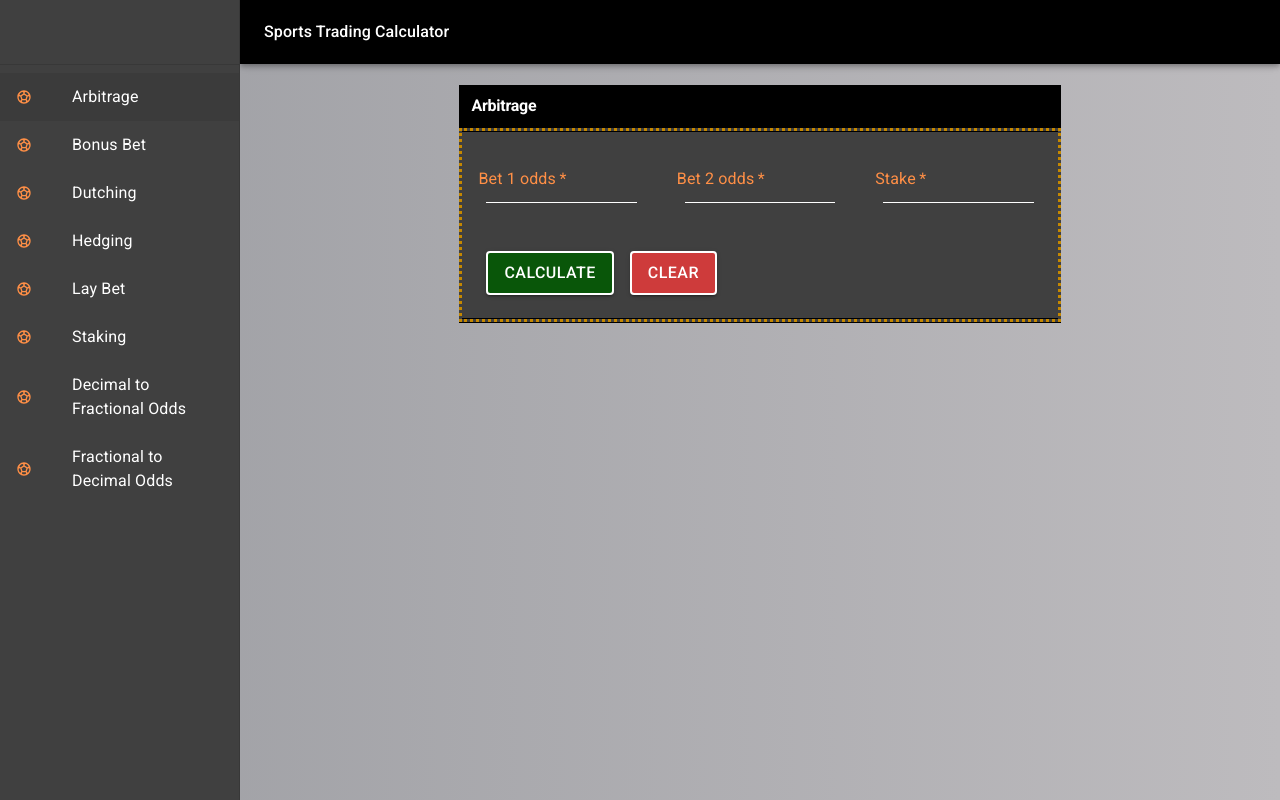
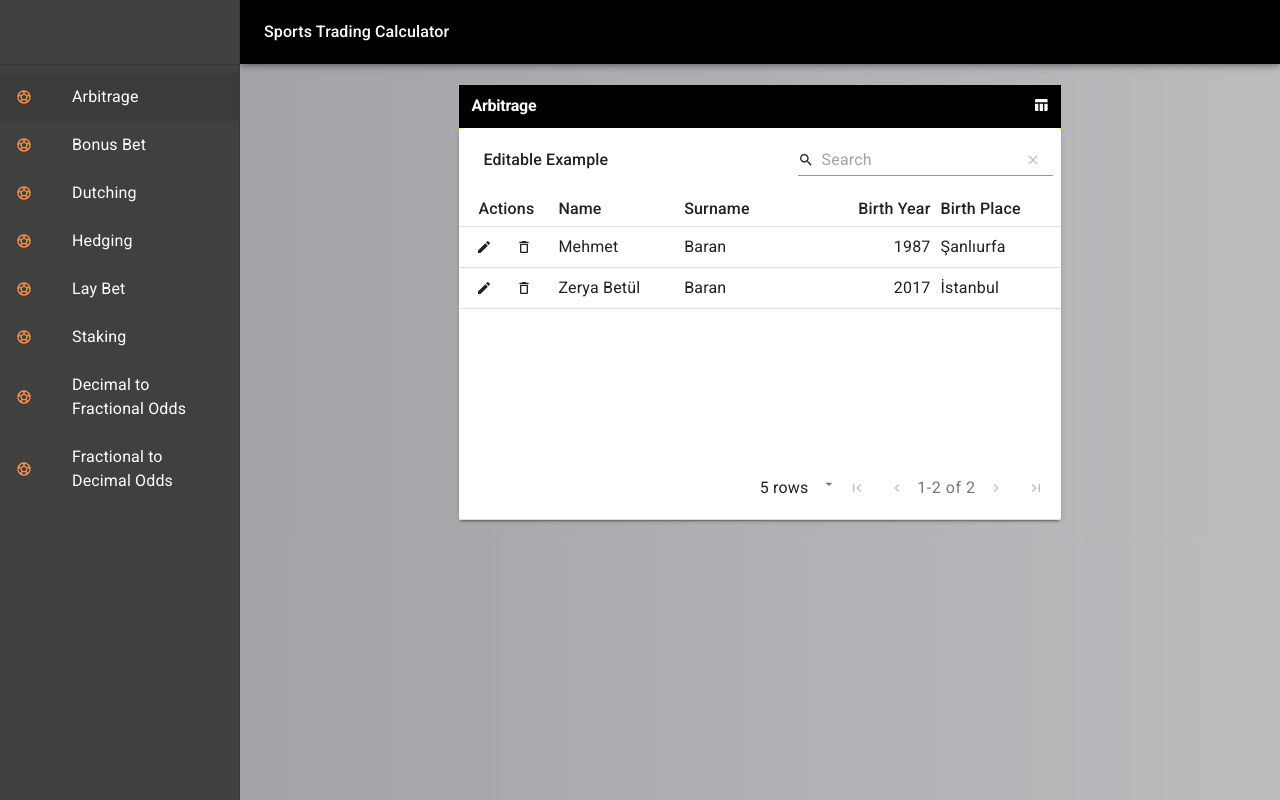
Before and after one commit to focus1691/sports-betting-calculators, a React (Create React App) app: page / in a window 1280 px wide. Built offline with nearby package versions, Linux system fonts and the light colour scheme.

Commit message:
Table icons and table for results

```diff
--- a/package.json
+++ b/package.json
@@ -12,6 +12,7 @@
     "@testing-library/user-event": "^7.2.1",
     "babel-jest": "^24.9.0",
     "camelcase": "^5.3.1",
+    "material-table": "^1.57.2",
     "react": "^16.12.0",
     "react-cookie": "^4.0.3",
     "react-dom": "^16.12.0",
--- a/src/components/calculators/BonusBet.js
+++ b/src/components/calculators/BonusBet.js
@@ -4,6 +4,8 @@ import Button from "@material-ui/core/Button";
 import Typography from "@material-ui/core/Typography";
 import TextField from "@material-ui/core/TextField";
 import Grid from "@material-ui/core/Grid";
+import IconButton from '@material-ui/core/IconButton';
+import TableChartIcon from '@material-ui/icons/TableChart';
 import calculatorStyle from "../../jss/calculator";
 import { isValidInput, isInputsValid } from "../../utils/sanitiser/NumberSanitiser";
 import { calculateBonusBet } from "../../utils/calculators/BonusBet";
@@ -64,7 +66,15 @@ export default function BonusBet() {
 		<div className={classes.root}>
 			<Grid container spacing={3}>
 				<Grid item xs={12} className={classes.title}>
-					<Typography variant="h1">Bonus Bet</Typography>
+					<Typography variant="h1">Bonus Bet
+						<IconButton
+							color="inherit"
+							aria-label="open drawer"
+							edge="start"
+						>
+							<TableChartIcon />
+						</IconButton>
+					</Typography>
 				</Grid>
 				<Grid container className={classes.container}>
 					<Grid item xs={2}>
--- a/src/components/calculators/Dutching.js
+++ b/src/components/calculators/Dutching.js
@@ -4,6 +4,8 @@ import Button from "@material-ui/core/Button";
 import Typography from "@material-ui/core/Typography";
 import TextField from "@material-ui/core/TextField";
 import Grid from "@material-ui/core/Grid";
+import IconButton from '@material-ui/core/IconButton';
+import TableChartIcon from '@material-ui/icons/TableChart';
 import { initialState, reducer } from "../../reducers/dutchingReducer";
 import { isValidInput, isOneInputValid, isValidInputStrict } from "../../utils/sanitiser/NumberSanitiser";
 import { calculateDutching, calculateProfit } from "../../utils/calculators/Dutching";
@@ -70,8 +72,16 @@ export default function Dutching() {
 	return (
 		<div className={classes.root}>
 			<Grid container spacing={3}>
-				<Grid item xs={12} className={classes.title}>
-					<Typography variant="h1">Dutching</Typography>
+			<Grid item xs={12} className={classes.title}>
+					<Typography variant="h1">Dutching
+						<IconButton
+							color="inherit"
+							aria-label="open drawer"
+							edge="start"
+						>
+							<TableChartIcon />
+						</IconButton>
+					</Typography>
 				</Grid>
 				<Grid container className={classes.container}>
 					<Grid item xs={2}>
--- a/src/components/calculators/Hedging.js
+++ b/src/components/calculators/Hedging.js
@@ -4,6 +4,8 @@ import Button from "@material-ui/core/Button";
 import Typography from "@material-ui/core/Typography";
 import TextField from "@material-ui/core/TextField";
 import Grid from "@material-ui/core/Grid";
+import IconButton from '@material-ui/core/IconButton';
+import TableChartIcon from '@material-ui/icons/TableChart';
 import { reducer, initialState } from "../../reducers/hedgingReducer";
 import { calculateHedge } from "../../utils/calculators/Hedging";
 import { isValidInput, isInputsValid } from "../../utils/sanitiser/NumberSanitiser";
@@ -68,7 +70,15 @@ export default function Hedging() {
 		<div className={classes.root}>
 			<Grid container spacing={3}>
 				<Grid item xs={12} className={classes.title}>
-					<Typography variant="h1">Hedging</Typography>
+					<Typography variant="h1">Hedging
+						<IconButton
+							color="inherit"
+							aria-label="open drawer"
+							edge="start"
+						>
+							<TableChartIcon />
+						</IconButton>
+					</Typography>
 				</Grid>
 				<Grid container className={classes.container}>
 					<Grid item xs={3}>
--- a/src/components/calculators/Lay.js
+++ b/src/components/calculators/Lay.js
@@ -4,10 +4,12 @@ import Button from "@material-ui/core/Button";
 import Typography from "@material-ui/core/Typography";
 import Divider from "@material-ui/core/Divider";
 import TextField from "@material-ui/core/TextField";
+import Select from '@material-ui/core/Select';
+import { Paper } from "@material-ui/core";
 import Grid from "@material-ui/core/Grid";
-import Select from '@material-ui/core/Select';
+import IconButton from '@material-ui/core/IconButton';
+import TableChartIcon from '@material-ui/icons/TableChart';
 import { reducer, initialState } from "../../reducers/layReducer";
-import { Paper } from "@material-ui/core";
 import { getStandardLayStake, getStandardLiability, getStandardOverAllPositionIfWin, getStandardOverAllPositionIfLoss } from "../../utils/calculators/LayBet/standard";
 import { getOverlayStake, getOverlayLiability, getOverlayOverAllPositionIfWin, getOverlayOverAllPositionIfLoss } from "../../utils/calculators/LayBet/over";
 import { getUnderlayStake, getUnderlayLiability, getUnderlayOverAllPositionIfWin, getUnderlayOverAllPositionIfLoss } from "../../utils/calculators/LayBet/under";
@@ -77,7 +79,15 @@ export default function Lay() {
 		<div className={classes.root}>
 			<Grid container spacing={3}>
 				<Grid item xs={12} className={classes.title}>
-					<Typography variant="h1">Lay</Typography>
+					<Typography variant="h1">Lay
+						<IconButton
+							color="inherit"
+							aria-label="open drawer"
+							edge="start"
+						>
+							<TableChartIcon />
+						</IconButton>
+					</Typography>
 				</Grid>
 				<Grid container className={classes.container}>
 					<Grid item xs={12} className={classes.selectContainer}>
--- /dev/null
+++ b/src/components/calculators/arbitrage/ArbTable.js
@@ -0,0 +1,107 @@
+import React, { forwardRef } from "react";
+import { makeStyles } from "@material-ui/core/styles";
+import MaterialTable from 'material-table';
+import tableStyle from "../../../jss/Table";
+import AddBox from '@material-ui/icons/AddBox';
+import ArrowDownward from '@material-ui/icons/ArrowDownward';
+import Check from '@material-ui/icons/Check';
+import ChevronLeft from '@material-ui/icons/ChevronLeft';
+import ChevronRight from '@material-ui/icons/ChevronRight';
+import Clear from '@material-ui/icons/Clear';
+import DeleteOutline from '@material-ui/icons/DeleteOutline';
+import Edit from '@material-ui/icons/Edit';
+import FilterList from '@material-ui/icons/FilterList';
+import FirstPage from '@material-ui/icons/FirstPage';
+import LastPage from '@material-ui/icons/LastPage';
+import Remove from '@material-ui/icons/Remove';
+import SaveAlt from '@material-ui/icons/SaveAlt';
+import Search from '@material-ui/icons/Search';
+import ViewColumn from '@material-ui/icons/ViewColumn';
+
+const useStyles = makeStyles(theme => ({
+	...tableStyle(theme)
+}));
+
+const ArbTable = () => {
+	const classes = useStyles();
+	const [state, setState] = React.useState({
+		columns: [
+			{ title: 'Name', field: 'name' },
+			{ title: 'Surname', field: 'surname' },
+			{ title: 'Birth Year', field: 'birthYear', type: 'numeric' },
+			{
+				title: 'Birth Place',
+				field: 'birthCity',
+				lookup: { 34: 'İstanbul', 63: 'Şanlıurfa' },
+			},
+		],
+		data: [
+			{ name: 'Mehmet', surname: 'Baran', birthYear: 1987, birthCity: 63 },
+			{
+				name: 'Zerya Betül',
+				surname: 'Baran',
+				birthYear: 2017,
+				birthCity: 34,
+			},
+		],
+	});
+
+	const tableIcons = {
+		Add: forwardRef((props, ref) => <AddBox {...props} ref={ref} />),
+		Check: forwardRef((props, ref) => <Check {...props} ref={ref} />),
+		Clear: forwardRef((props, ref) => <Clear {...props} ref={ref} />),
+		Delete: forwardRef((props, ref) => <DeleteOutline {...props} ref={ref} />),
+		DetailPanel: forwardRef((props, ref) => <ChevronRight {...props} ref={ref} />),
+		Edit: forwardRef((props, ref) => <Edit {...props} ref={ref} />),
+		Export: forwardRef((props, ref) => <SaveAlt {...props} ref={ref} />),
+		Filter: forwardRef((props, ref) => <FilterList {...props} ref={ref} />),
+		FirstPage: forwardRef((props, ref) => <FirstPage {...props} ref={ref} />),
+		LastPage: forwardRef((props, ref) => <LastPage {...props} ref={ref} />),
+		NextPage: forwardRef((props, ref) => <ChevronRight {...props} ref={ref} />),
+		PreviousPage: forwardRef((props, ref) => <ChevronLeft {...props} ref={ref} />),
+		ResetSearch: forwardRef((props, ref) => <Clear {...props} ref={ref} />),
+		Search: forwardRef((props, ref) => <Search {...props} ref={ref} />),
+		SortArrow: forwardRef((props, ref) => <ArrowDownward {...props} ref={ref} />),
+		ThirdStateCheck: forwardRef((props, ref) => <Remove {...props} ref={ref} />),
+		ViewColumn: forwardRef((props, ref) => <ViewColumn {...props} ref={ref} />)
+	};
+
+	return (
+		<div className={classes.table}>
+			<MaterialTable
+				title="Editable Example"
+				icons={tableIcons}
+				columns={state.columns}
+				data={state.data}
+				editable={{
+					onRowUpdate: (newData, oldData) =>
+						new Promise(resolve => {
+							setTimeout(() => {
+								resolve();
+								if (oldData) {
+									setState(prevState => {
+										const data = [...prevState.data];
+										data[data.indexOf(oldData)] = newData;
+										return { ...prevState, data };
+									});
+								}
+							}, 600);
+						}),
+					onRowDelete: oldData =>
+						new Promise(resolve => {
+							setTimeout(() => {
+								resolve();
+								setState(prevState => {
+									const data = [...prevState.data];
+									data.splice(data.indexOf(oldData), 1);
+									return { ...prevState, data };
+								});
+							}, 600);
+						}),
+				}}
+			/>
+		</div>
+	);
+};
+
+export default ArbTable;
--- a/src/components/calculators/Arbitrage.js
+++ b/src/components/calculators/arbitrage/Arbitrage.js
@@ -4,9 +4,12 @@ import Button from "@material-ui/core/Button";
 import Typography from "@material-ui/core/Typography";
 import TextField from "@material-ui/core/TextField";
 import Grid from "@material-ui/core/Grid";
-import { isValidInput, isInputsValid } from "../../utils/sanitiser/NumberSanitiser";
-import { calculateArb } from "../../utils/calculators/Arbitrage";
-import calculatorStyle from "../../jss/calculator";
+import IconButton from '@material-ui/core/IconButton';
+import TableChartIcon from '@material-ui/icons/TableChart';
+import { isValidInput, isInputsValid } from "../../../utils/sanitiser/NumberSanitiser";
+import { calculateArb } from "../../../utils/calculators/Arbitrage";
+import calculatorStyle from "../../../jss/calculator";
+import ArbTable from "./ArbTable";
 
 const useStyles = makeStyles(theme => ({
 	...calculatorStyle(theme),
@@ -69,9 +72,18 @@ export default function Arbitrage() {
 		<div className={classes.root}>
 			<Grid container spacing={3}>
 				<Grid item xs={12} className={classes.title}>
-					<Typography variant="h1">Arbitrage</Typography>
+					<Typography variant="h1">Arbitrage
+						<IconButton
+							color="inherit"
+							aria-label="open drawer"
+							edge="start"
+						>
+							<TableChartIcon />
+						</IconButton>
+					</Typography>
 				</Grid>
-				<Grid container className={classes.container}>
+				<ArbTable />
+				{/* <Grid container className={classes.container}>
 					<Grid item xs={4}>
 						<TextField required label="Bet 1 odds" value={betOne} onChange={e => isValidInput(e.target.value) && setBetOne(e.target.value)} className={classes.selection} />
 					</Grid>
@@ -90,7 +102,7 @@ export default function Arbitrage() {
 							Clear
 						</Button>
 					</Grid>
-				</Grid>
+				</Grid> */}
 			</Grid>
 		</div>
 	);
--- /dev/null
+++ b/src/jss/Table.js
@@ -0,0 +1,14 @@
+const tableStyle = theme => ({
+    table: {
+        background: 'yellow',
+        width: '100%',
+        '& .MuiPaper-root': {
+            fontSize: '1em'
+        },
+        '& .MuiTableCell-root': {
+            padding: '5px'
+        }
+    }
+});
+
+export default tableStyle;
--- a/src/jss/calculator.js
+++ b/src/jss/calculator.js
@@ -9,11 +9,23 @@ const calculatorStyle = theme => ({
 			padding: theme.spacing(2),
 		},
 	},
+	table: {
+		background: 'yellow',
+		width: '100%',
+		'& .MuiPaper-root': {
+			background: 'yellow',
+			width: '100%'
+		}
+	},
 	title: {
 		background: "#000",
 		color: "#fff",
 		'& .MuiTypography-h1': {
 			fontWeight: 'bold'
+		},
+		'& .MuiIconButton-root': {
+			float: 'right',
+			padding: 0
 		}
 	},
 	selection: {
--- a/src/utils/RenderCalculator.js
+++ b/src/utils/RenderCalculator.js
@@ -1,6 +1,6 @@
 import React from "react";
 import Lay from "../components/calculators/Lay";
-import Arbitrage from "../components/calculators/Arbitrage";
+import Arbitrage from "../components/calculators/arbitrage/Arbitrage";
 import Dutching from "../components/calculators/Dutching";
 import DecToFrac from "../components/calculators/DecToFrac";
 import FracToDec from "../components/calculators/FracToDec";
```
Also changed, not shown: 1 other file (tests, documents, lock files or other folders).
